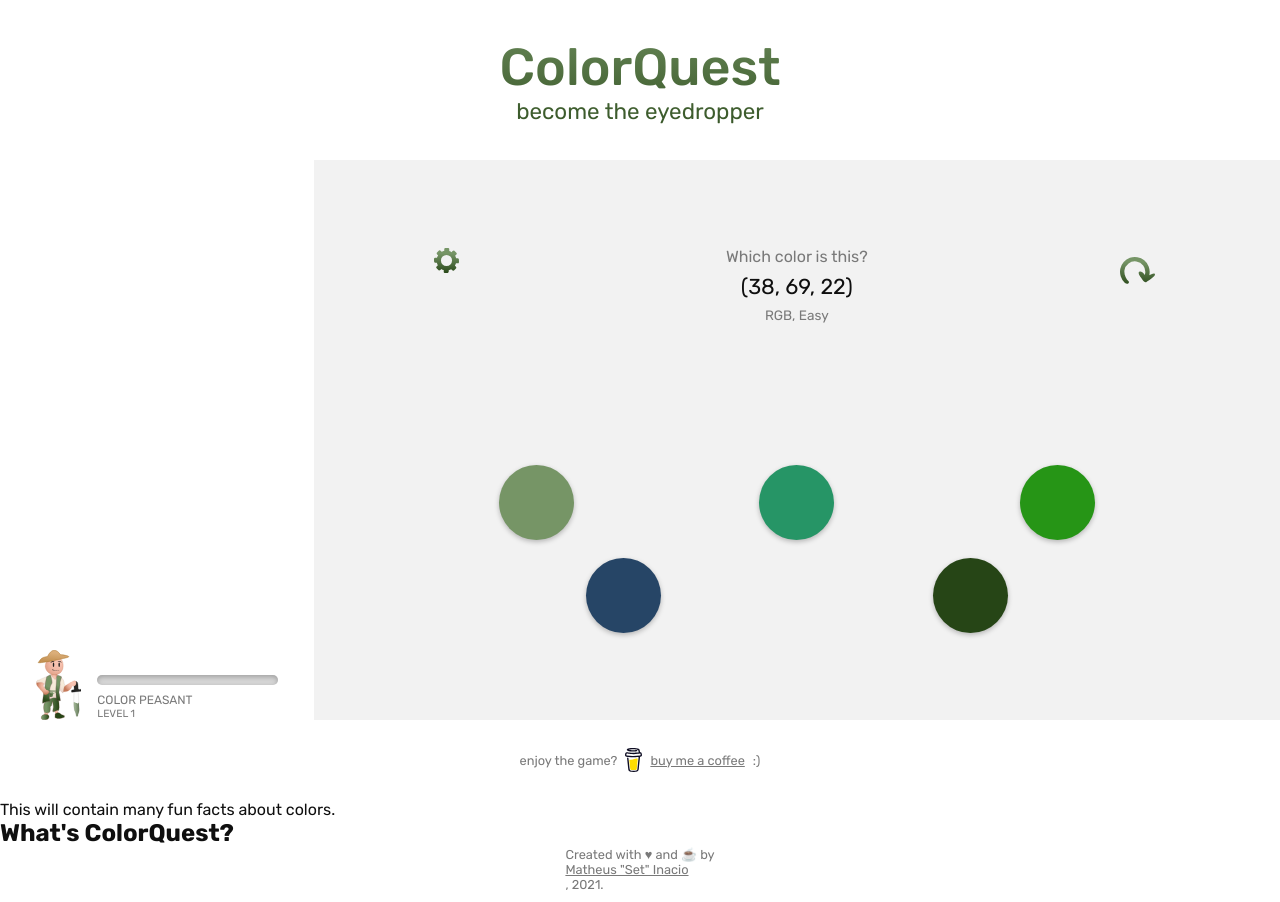
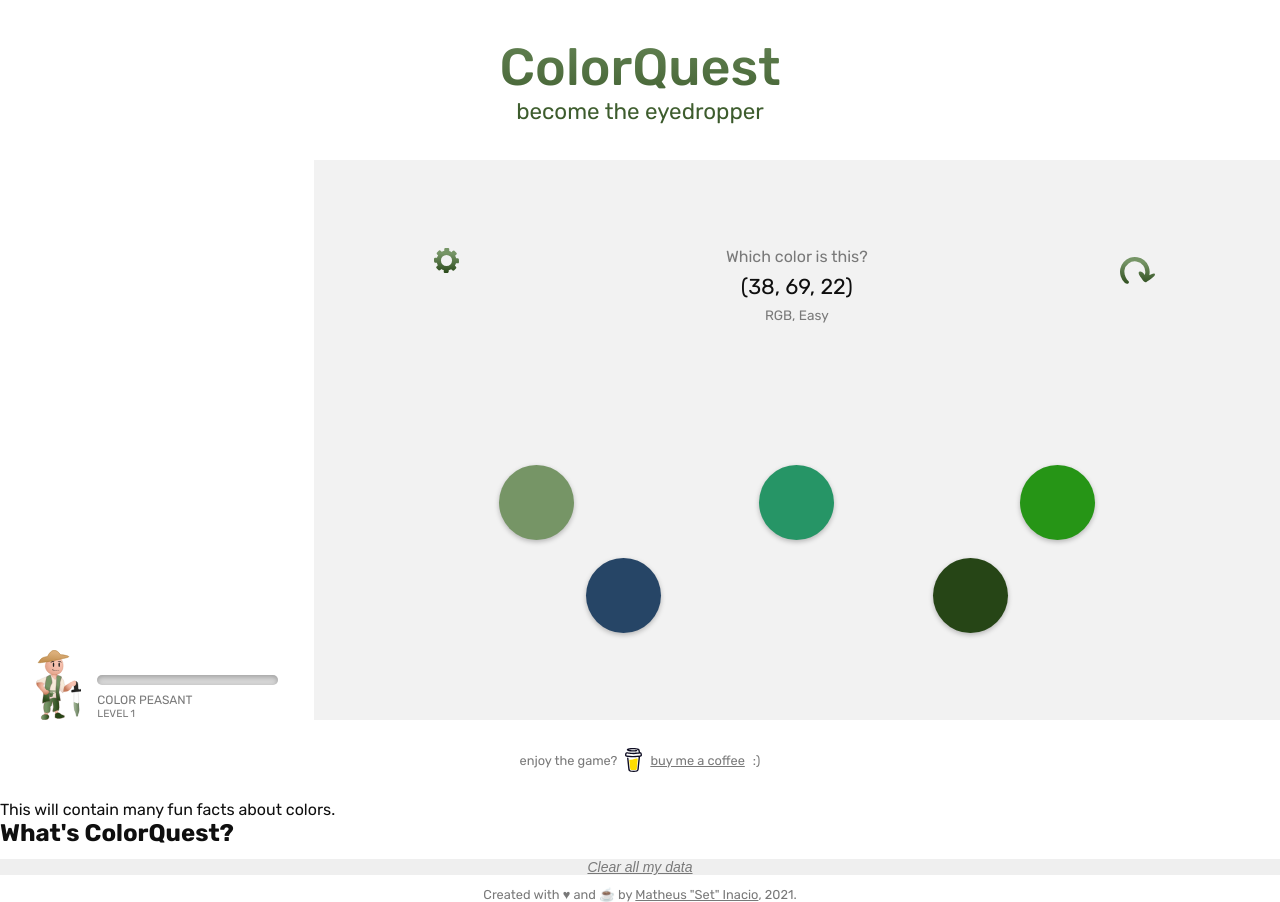
Before and after one commit to matheusinacio7/colorquest, a Next.js app: page / in a window 1280 px wide. Built offline with nearby package versions, Linux system fonts and the light colour scheme.

Commit message:
Adds clear button and fixes footer styling

```diff
--- /dev/null
+++ b/src/components/ClearConfigButton.tsx
@@ -0,0 +1,20 @@
+import { useContext } from 'react';
+import { GameContext } from '../contexts/GameContext';
+
+import styles from '../styles/modules/ClearConfigButton.module.css';
+
+export default function ClearConfigButton() {
+  const { clearLocalStorage } = useContext(GameContext);
+
+  function handleClear() {
+    const wantsToClear = confirm('Are you sure? This will erase ALL your data, and CANNOT be undone.');
+
+    if (wantsToClear) {
+      clearLocalStorage();
+    }
+  }
+
+  return (
+    <button className={styles.clearButton} onClick={handleClear}>Clear all my data</button>
+  )
+}
--- a/src/contexts/GameContext.tsx
+++ b/src/contexts/GameContext.tsx
@@ -132,7 +132,8 @@ export function GameProvider(props: {children: ReactNode}) {
   }, [localStorage]);
 
   function clearLocalStorage() {
-
+    localStorage.clear();
+    window.location.reload();
   }
 
   return (
--- a/src/pages/index.tsx
+++ b/src/pages/index.tsx
@@ -9,6 +9,7 @@ import Info from '../components/Info';
 import Footer from '../components/Footer';
 import Modal from '../components/Modal';
 import Article from '../components/Article';
+import ClearConfigButton from '../components/ClearConfigButton';
 
 import { GameProvider } from '../contexts/GameContext';
 
@@ -46,9 +47,10 @@ export default function Home() {
           </div>
           <Footer style='main' />
         </main>
+
+        <Article />
+        <ClearConfigButton />
       </GameProvider>
-
-      <Article />
       <Footer style='alt' />
     </Fragment>
   )
--- /dev/null
+++ b/src/styles/modules/ClearConfigButton.module.css
@@ -0,0 +1,9 @@
+.clearButton {
+  border: none;
+  color: var(--text-muted);
+  font-size: 0.875rem;
+  cursor: pointer;
+  text-decoration: underline;
+  font-style: italic;
+  margin: 12px 0;
+}
--- a/src/styles/modules/Footer.module.css
+++ b/src/styles/modules/Footer.module.css
@@ -9,7 +9,7 @@
 }
 
 .footer a {
-  display: flex;
+  display: inline-flex;
   align-items: center;
   gap: 8px;
 }
```
